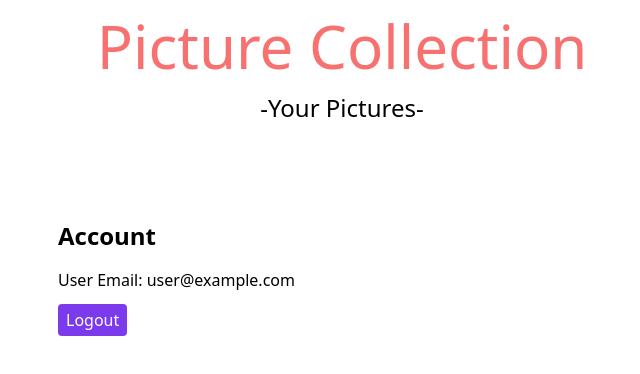
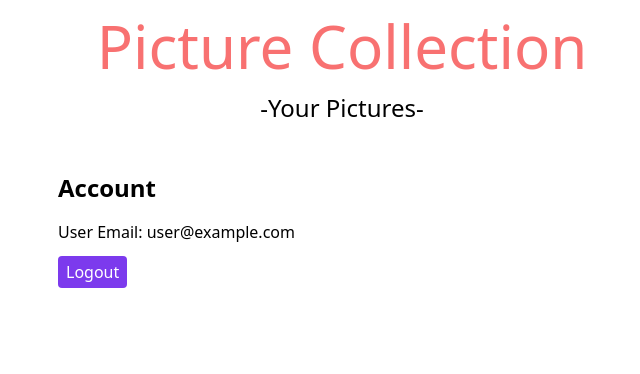
Before and after one commit to yutive/picture-collection, a React (Create React App) app: page /account in a window 1280 px wide. Shown: the top 374 px of the page, without its empty margins (298-938 px from the left). Built offline with nearby package versions, Linux system fonts and the light colour scheme; no server answers; sample sign-in values are in the browser's storage.

Commit message:
changed styling

```diff
--- a/src/components/Account.jsx
+++ b/src/components/Account.jsx
@@ -14,11 +14,10 @@ const Account = () => {
         } catch (e) {
             console.log(e.message)
         }
-
     }
 
     return (
-        <div className="max-w-[600px] mx-auto my-16  p-4">
+        <div className="max-w-[600px] mx-auto my-4  p-4">
             <h1 className="text-2xl font-bold py-4">Account</h1>
             <p>User Email: {user && user.email}</p>
 
--- a/src/components/AlbumSelection.jsx
+++ b/src/components/AlbumSelection.jsx
@@ -34,20 +34,24 @@ const AlbumSelection = () => {
     function uploadAlbum(albumName) {
         let name = albumName + "/.keep";
         const storageRef = ref(storage, name);
-        uploadBytes(storageRef).then(() => setModifiedAlbumAt(new Date())   );
+        uploadBytes(storageRef).then(() => setModifiedAlbumAt(new Date()));
     }
 
-    return (<div>
+    return (
+        <div className="mr-6 ml-6">
             <div className="overflow-auto max-h-[120px] mb-4 ml-0">
-            {allAlbums.map(name => <button key={name} value={name} onClick={handleClick}
-                                           className={name !== showAlbum ? buttonStyle : chosenButtonStyle}
-            >
+                {allAlbums.map(name =>
+                    <button
+                        key={name}
+                        value={name}
+                        onClick={handleClick}
+                        className={name !== showAlbum ? buttonStyle : chosenButtonStyle}>
                         {name}
                     </button>)}
                 <input type="text" placeholder="New Album" onKeyDown={handleKeyPress}
                        className="w-[105px] placeholder:italic placeholder:text-slate-400 focus:outline-none focus:border-sky-500 focus:ring-sky-600 focus:ring-1 bg-violet-500 opacity-60 text-white font-bold py-1 px-2 rounded mb-3 mt-3 mr-3 overflow-x-auto"/>
             </div>
-        {showAlbum&&<UploadForm onUpload={() => setModifiedGalleryAt(new Date())} album={showAlbum}/>}
+            {showAlbum && <UploadForm onUpload={() => setModifiedGalleryAt(new Date())} album={showAlbum}/>}
             <PictureGrid album={showAlbum} modifiedAt={modifiedGalleryAt}/>
         </div>)
 }
```
Lines whose indentation alone changed are shown as unchanged.
